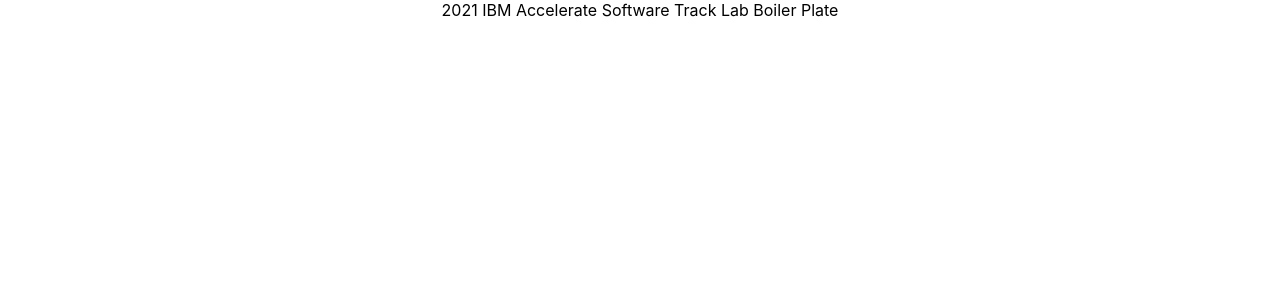
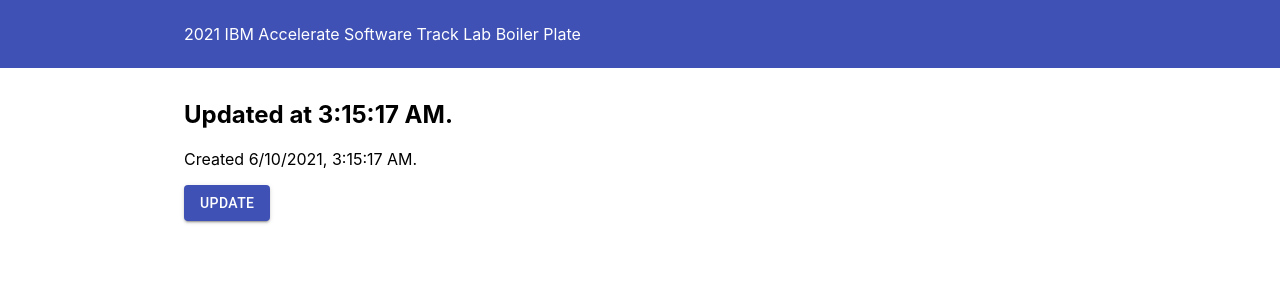
Before and after one commit to 2021-IBM-Accelerate-SW-Track/lab-1-team-45, a React (Create React App) app: page / in a window 1280 px wide. Shown: the top 300 px of the page. Built offline with nearby package versions, Linux system fonts and the light colour scheme.

Commit message:
create and update time

```diff
--- a/src/App.js
+++ b/src/App.js
@@ -1,12 +1,47 @@
+import React from 'react';
 import Header from "./component/header"
 import './App.css';
+import { Container, Box, Button } from '@material-ui/core';
+
+class Clock extends React.Component {
+    constructor(props) {
+        super(props);
+        this.state = {
+            created: new Date(),
+            updated: new Date()
+        };
+    }
+
+    updateTime = () => {
+        console.log(this.state.created);
+        this.setState({
+            updated: new Date()
+        });
+    }
+
+    render() {
+        return (
+            <div>
+                <h2>Updated at {this.state.updated.toLocaleTimeString()}.</h2>
+                <p>Created {this.state.created.toLocaleString()}.</p>
+                <Button variant="contained" color="primary" onClick={this.updateTime}>Update</Button>
+            </div>
+        );
+    }
+}
+
 
 function App() {
-  return (
-    <div className="App">
-    <Header/>
+    return (
+    <div>
+        <Header/>
+        <Container maxWidth="md">
+            <Box>
+                <Clock/>
+            </Box>
+        </Container>
     </div>
-  );
+    );
 }
 
 export default App;
--- a/src/component/header/header.js
+++ b/src/component/header/header.js
@@ -1,3 +1,13 @@
+import React from 'react';
+import Box from '@material-ui/core/Box';
+import Container from '@material-ui/core/Container';
+
 export default function Header(){
-    return <div>2021 IBM Accelerate Software Track Lab Boiler Plate</div>
+    return (
+    <Box component="div" bgcolor="primary.main" color="white" p="1.5em" mb="2em">
+        <Container maxWidth="md">
+            2021 IBM Accelerate Software Track Lab Boiler Plate
+        </Container>
+    </Box>
+    );
 }
```
Also changed, not shown: 1 other file (tests, documents, lock files or other folders).
